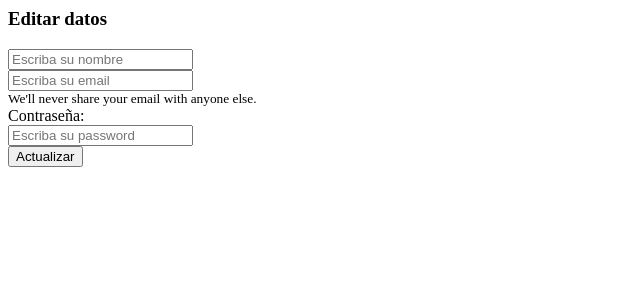
After one commit to oscardenas17/Master-PHP-7-Laravel-6-POO-MVC, a PHP site: template 02.PDO/views/paginas/editar.php in a window 1280 px wide. The commit adds this page. Shown: the top 300 px of the page, without its empty margins (0-640 px from the left). Run offline with PHP 8.4, Linux system fonts and the light colour scheme; the template is opened without the code that fills it, so the values that code supplies are empty.

Commit message:
UPDATE - Actualizar datos

```diff
--- /dev/null
+++ b/02.PDO/views/paginas/editar.php
@@ -0,0 +1,71 @@
+<?php
+  if(isset($_GET["id"])){
+
+    $item = "id";
+    $valor = $_GET["id"];
+
+    $usuario = ControllerFormularios::ctrSeleccionarRegistros($item,$valor);
+   /* echo'<pre>'; print_r($usuario); echo'</pre>';*/
+
+  }
+?>
+
+<div class="d-flex justify-content-center text-center">
+
+  <form class="p-5 bg-light" method="post">
+  <h3 class="mb-3">Editar datos</h3>
+    <div class="form-group">
+
+        <div class="input-group">
+          <div class="input-group-prepend">
+            <span class="input-group-text">
+              <i class="fas fa-user"></i>
+            </span>
+        </div>
+            <input type="text" placeholder="Escriba su nombre" class="form-control" id="nombre" name="actualizarNombre"
+value="<?php echo $usuario["nombre"]; ?>" >
+        </div>
+    </div>
+
+    <div class="form-group">
+
+        <div class="input-group">
+          <div class="input-group-prepend">
+              <span class="input-group-text">
+                <i class="fas fa-envelope"></i>
+              </span>
+        </div>
+            <input type="email"  placeholder="Escriba su email" class="form-control" id="email" aria-describedby="emailHelp" name="actualizarEmail" value="<?php  echo $usuario["email"];   ?>">
+        </div>
+        <small id="emailHelp" class="form-text text-muted">We'll never share your email with anyone else.</small>
+    </div>
+
+
+    <div class="form-group">
+      <label for="password">Contraseña:</label>
+        <div class="input-group">
+          <div class="input-group-prepend">
+                <span class="input-group-text">
+                <i class="fas fa-lock"></i>
+              </span>
+          </div>
+            <input type="password"  placeholder="Escriba su password" class="form-control" id="Password" name="actualizarPassword" >
+
+            <input type="hidden" name="passwordActual" value="<?php echo $usuario["password"]; ?>" >
+
+            <input type="hidden" name="idUsuario" value="<?php echo $usuario["id"]; ?>" >
+
+        </div>
+    </div>
+
+<?php
+    $actualizar = new ControllerFormularios();
+     $actualizar -> ctrActualizarRegistro();
+?>
+
+
+
+
+    <button type="submit" class="btn btn-primary">Actualizar</button>
+  </form>
+</div>
--- a/02.PDO/views/plantilla.php
+++ b/02.PDO/views/plantilla.php
@@ -120,14 +120,19 @@ session_start();
     <div class="container py-5">
 
 
-<!-- Lista blanca: Validando ingreso a páginas por url -->
+
+<!--=========================================
+ Lista blanca: Validando ingreso a páginas por url
+==========================================-->
+
         <?php
 
         if(isset($_GET["pagina"])){
 
             if($_GET["pagina"]=="registro" ||
                 $_GET["pagina"]=="ingreso" ||
-                $_GET["pagina"]=="inicio" ||
+				$_GET["pagina"]=="inicio" ||
+				$_GET["pagina"]=="editar" ||
                 $_GET["pagina"]=="salir" ){
                     include "paginas/".$_GET["pagina"].".php";
                 }else{
```
Also changed, not shown: 02.PDO/controllers/formulariosController.php (+49 -2 lines), 02.PDO/models/formulariosModels.php (+24 -0 lines), 02.PDO/views/paginas/inicio.php (+6 -3 lines).
